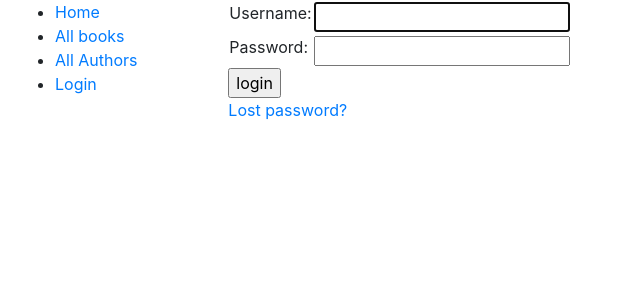
After one commit to sahil279/locallibrary, a Django app: page /accounts/login/ in a window 1280 px wide. The commit adds this page. Shown: the top 300 px of the page, without its empty margins (0-640 px from the left). Run offline with Django 3.2, Linux system fonts and the light colour scheme; some libraries are stand-ins or nearby versions.

Commit message:
Add files via upload

```diff
--- a/locallibrary/catalog/templates/catalog/author_list.html
+++ b/locallibrary/catalog/templates/catalog/author_list.html
@@ -6,7 +6,7 @@
   <ul>
     {% for author in author_list %}
       <li>
-        <a href="{{ Author.get_absolute_url }}">{{author.first_name}}</a> ({{author.date_of_birth}})
+        <a href="{{ author.get_absolute_url }}">{{author.first_name}}</a> ({{author.date_of_birth}})
       </li>
     {% endfor %}
   </ul>
--- a/locallibrary/catalog/templates/catalog/base_generic.html
+++ b/locallibrary/catalog/templates/catalog/base_generic.html
@@ -18,7 +18,13 @@
           <li><a href="{% url 'index' %}">Home</a></li>
 
           <li><a href="{% url 'books' %}">All books</a></li>
-          <li><a href="{% url 'authors' %}">All authors</a></li>
+          <li><a href="{% url 'authors' %}">All Authors</a></li>
+          {% if user.is_authenticated %}
+            <li>User: {{ user.get_username }}</li>
+            <li><a href="{% url 'logout'%}?next={{request.path}}">Logout</a></li>
+          {% else %}
+            <li><a href="{% url 'login'%}?next={{request.path}}">Login</a></li>
+          {% endif %}
         </ul>
      {% endblock %}
       </div>
--- a/locallibrary/catalog/templates/catalog/index.html
+++ b/locallibrary/catalog/templates/catalog/index.html
@@ -12,4 +12,5 @@
     <li><strong>Authors:</strong> {{ num_authors }}</li>
     <li><strong>NUMBER OF GENRE:</strong>{{ name_genre }}</li>
   </ul>
+  <p>You have visited this page <strong>{{ num_visits }}{% if num_visits == 1 %} time{% else %} times{% endif %}.</strong></p>
 {% endblock %}
--- a/locallibrary/locallibrary/settings.py
+++ b/locallibrary/locallibrary/settings.py
@@ -119,3 +119,6 @@ USE_TZ = True
 # https://docs.djangoproject.com/en/2.2/howto/static-files/
 
 STATIC_URL = '/static/'
+
+# Redirect to home URL after login (Default redirects to /accounts/profile/)
+LOGIN_REDIRECT_URL = '/'
--- a/locallibrary/locallibrary/urls.py
+++ b/locallibrary/locallibrary/urls.py
@@ -24,3 +24,8 @@ urlpatterns = [
      path('', RedirectView.as_view(url='/catalog/')),
     ] + static(settings.STATIC_URL, document_root=settings.STATIC_ROOT)
 # Use static() to add url mapping to serve static files during development (only)
+
+#Add Django site authentication urls (for login, logout, password management)
+urlpatterns += [
+    path('accounts/', include('django.contrib.auth.urls')),
+]
--- /dev/null
+++ b/locallibrary/templates/registration/logged_out.html
@@ -0,0 +1,6 @@
+{% extends "catalog/base_generic.html" %}
+
+{% block content %}
+  <p>Logged out!</p>
+  <a href="{% url 'login'%}">Click here to login again.</a>
+{% endblock %}
--- /dev/null
+++ b/locallibrary/templates/registration/login.html
@@ -0,0 +1,40 @@
+{% extends "catalog/base_generic.html" %}
+
+{% block content %}
+
+{% if form.errors %}
+  <p>Your username and password didn't match. Please try again.</p>
+{% endif %}
+
+{% if next %}
+  {% if user.is_authenticated %}
+    <p>Your account doesn't have access to this page. To proceed,
+    please login with an account that has access.</p>
+  {% else %}
+    <p>Please login to see this page.</p>
+  {% endif %}
+{% endif %}
+
+<form method="post" action="{% url 'login' %}">
+{% csrf_token %}
+<table>
+
+<tr>
+  <td>{{ form.username.label_tag }}</td>
+  <td>{{ form.username }}</td>
+</tr>
+
+<tr>
+  <td>{{ form.password.label_tag }}</td>
+  <td>{{ form.password }}</td>
+</tr>
+</table>
+
+<input type="submit" value="login" />
+<input type="hidden" name="next" value="{{ next }}" />
+</form>
+
+{# Assumes you setup the password_reset view in your URLconf #}
+<p><a href="{% url 'password_reset' %}">Lost password?</a></p>
+
+{% endblock %}
--- /dev/null
+++ b/locallibrary/templates/registration/password_reset_done.html
@@ -0,0 +1,5 @@
+{% extends "catalog/base_generic.html" %}
+
+{% block content %}
+  <p>We've emailed you instructions for setting your password. If they haven't arrived in a few minutes, check your spam folder.</p>
+{% endblock %}
--- /dev/null
+++ b/locallibrary/templates/registration/password_reset_email.html
@@ -0,0 +1,2 @@
+Someone asked for password reset for email {{ email }}. Follow the link below:
+{{ protocol}}://{{ domain }}{% url 'password_reset_confirm' uidb64=uid token=token %}
```
Also changed, not shown: locallibrary/catalog/views.py (+31 -0 lines), locallibrary/templates/registration/password_reset_confirm.html (added, +38 -0 lines), locallibrary/templates/registration/password_reset_form.html (added, +12 -0 lines), locallibrary/db.sqlite3.
